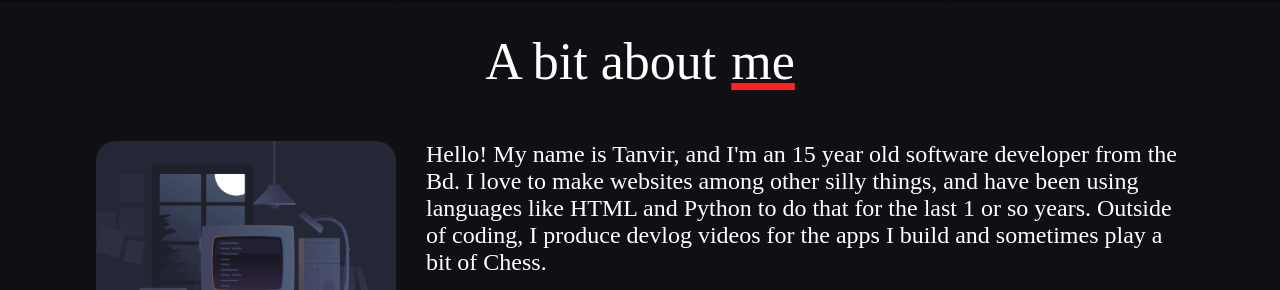
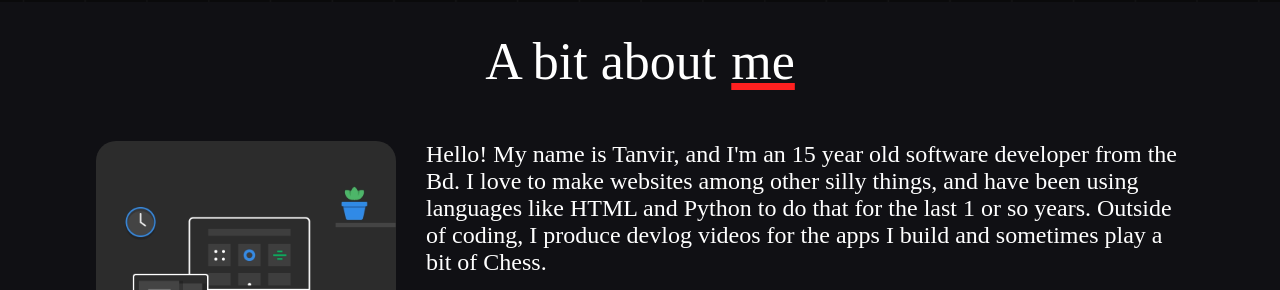
Before and after one commit to DevTanvirX/DevTanvirX.github.io, a plain HTML site: page index.html in a window 1280 px wide. Shown: the part 798-1088 px from the top of the page. Drawn offline with Linux system fonts and the light colour scheme.

Commit message:
Update index.html

```diff
--- a/index.html
+++ b/index.html
@@ -54,7 +54,7 @@
             </div>
             <div class="about_me-dis">
                 <div class="pic">
-                    <img class="my_pic" src="img/Animation.gif" alt="My Profile Picture">
+                    <img class="my_pic" src="img/New Products Every Day.gif" alt="My Profile Picture">
                 </div>
                 <div class="my_about">
                     <span>Hello! My name is Tanvir, and I'm an 15 year old software developer from
```
